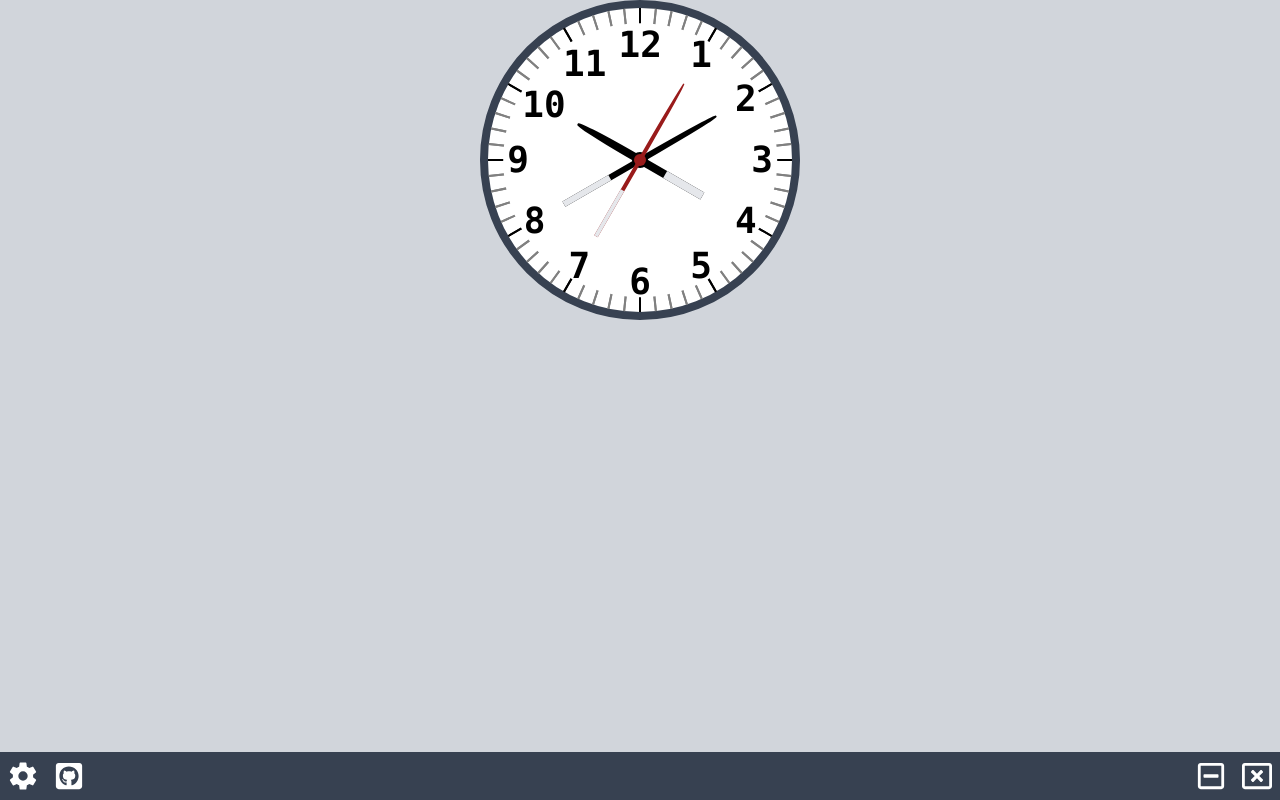
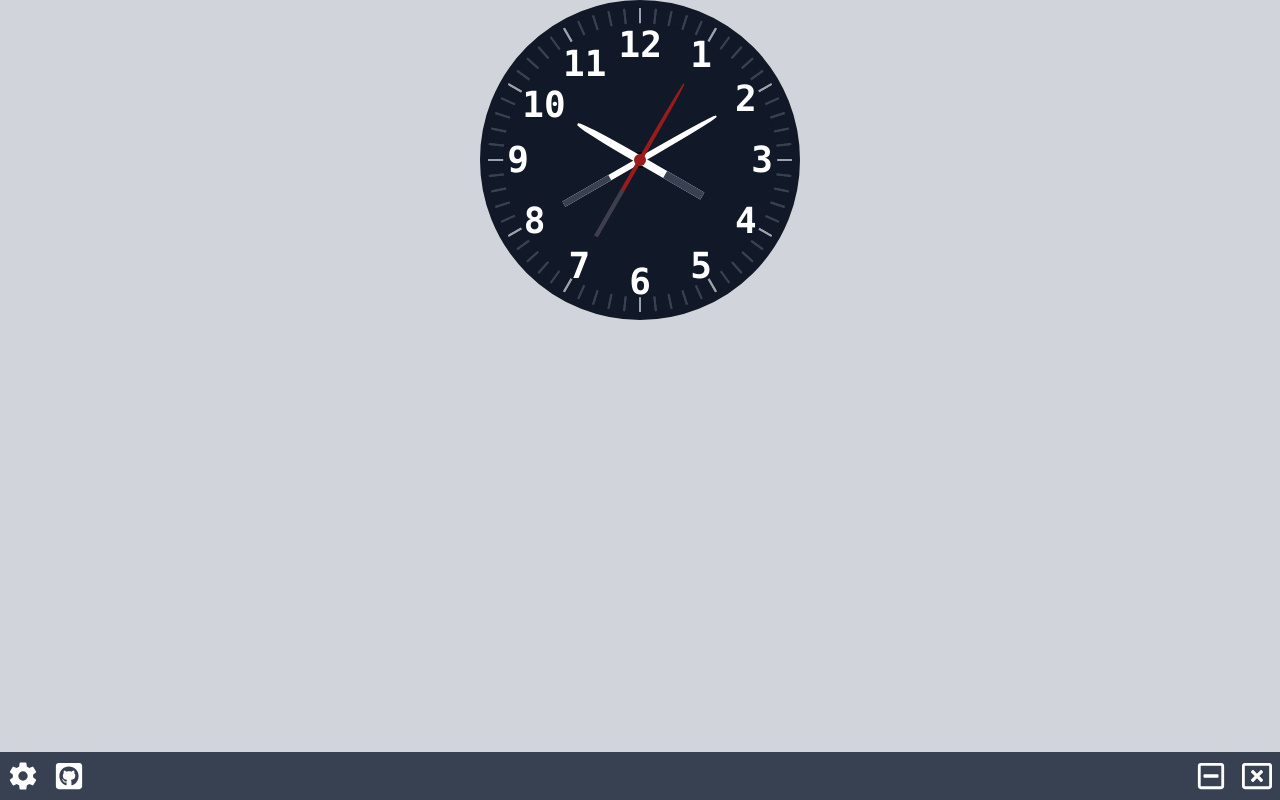
Before and after one commit to iSuperMeng/clock.desktop, a React (Vite) app: page / in a window 1280 px wide. Built offline with nearby package versions, Linux system fonts and the light colour scheme.

Commit message:
feat: support darkMode

```diff
--- a/src/App.tsx
+++ b/src/App.tsx
@@ -15,7 +15,7 @@ enum TimeKind {
 
 const TimePointer: React.FC<{ kind: TimeKind }> = ({ kind }) => {
   const height = kind == TimeKind.Hour ? "h-36" : "h-44";
-  const bg = kind == TimeKind.Second ? "bg-red-800" : "bg-black";
+  const bg = kind == TimeKind.Second ? "bg-red-800" : "bg-black dark:bg-white";
   const width =
     kind == TimeKind.Second
       ? "w-1"
@@ -61,7 +61,7 @@ const TimePointer: React.FC<{ kind: TimeKind }> = ({ kind }) => {
       className={`absolute ${height} ${width} ${bg} left-[50%] top-[50%] rounded-t-[40%] flex items-end`}
       style={{ transform: `translate(-50%,-50%) rotate(${rotate}deg)` }}
     >
-      <div className="h-[30%] w-full bg-gray-200"></div>
+      <div className="h-[30%] w-full bg-gray-200 dark:bg-gray-700"></div>
     </div>
   );
 };
@@ -109,6 +109,7 @@ const HourAllocation = () => {
             }}
           >
             <p
+              className="dark:text-white"
               style={{
                 transform: `rotate(-${rotate}deg)`,
               }}
@@ -127,12 +128,14 @@ const MinuteAllocation = () => {
   return (
     <>
       {minutes.map((i) => {
+        const bg = `${
+          i % 5 == 0 ? "bg-black dark:bg-gray-400" : "bg-gray-700"
+        }`;
         return (
           <div
             key={i}
-            className="absolute h-full w-[2px] top-[50%] left-[50%]"
+            className={`absolute h-full w-[2px] top-[50%] left-[50%] ${bg}`}
             style={{
-              background: `${i % 5 == 0 ? "black" : "gray"}`,
               transform: `translate(-50%, -50%) rotate(${i * 6}deg)`,
             }}
           ></div>
@@ -143,22 +146,23 @@ const MinuteAllocation = () => {
 };
 
 function App() {
+  const darkMode = true;
   const [showToolbar, setShowToolbar] = useState(false);
 
   return (
     <div
       data-tauri-drag-region
       className={`h-screen w-screen flex justify-center items-start ${
-        showToolbar ? "bg-gray-300" : ""
-      } `}
+        darkMode ? "dark" : ""
+      } ${showToolbar ? "bg-gray-300" : ""} `}
       onMouseEnter={() => setShowToolbar(true)}
       onMouseLeave={() => setShowToolbar(false)}
     >
       <Toolbars enable={showToolbar} />
-      <div className="bg-white border-8 border-gray-700 rounded-[50%] h-80 w-80">
+      <div className="bg-white dark:bg-gray-900 border-8 border-gray-700 dark:border-gray-900 rounded-[50%] h-80 w-80">
         <div className="w-full h-full relative">
           <MinuteAllocation />
-          <div className="w-[90%] h-[90%] bg-white rounded-[50%] absolute top-[50%] left-[50%] translate-x-[-50%] translate-y-[-50%]">
+          <div className="w-[90%] h-[90%] bg-white dark:bg-gray-900 rounded-[50%] absolute top-[50%] left-[50%] translate-x-[-50%] translate-y-[-50%]">
             <div className="w-full h-full relative rounded-[50%]">
               <HourAllocation />
             </div>
--- a/tailwind.config.js
+++ b/tailwind.config.js
@@ -1,5 +1,6 @@
 /** @type {import('tailwindcss').Config} */
 export default {
+  darkMode: "selector",
   content: ["./index.html", "./src/**/*.{js,ts,jsx,tsx}"],
   theme: {
     extend: {},
```
